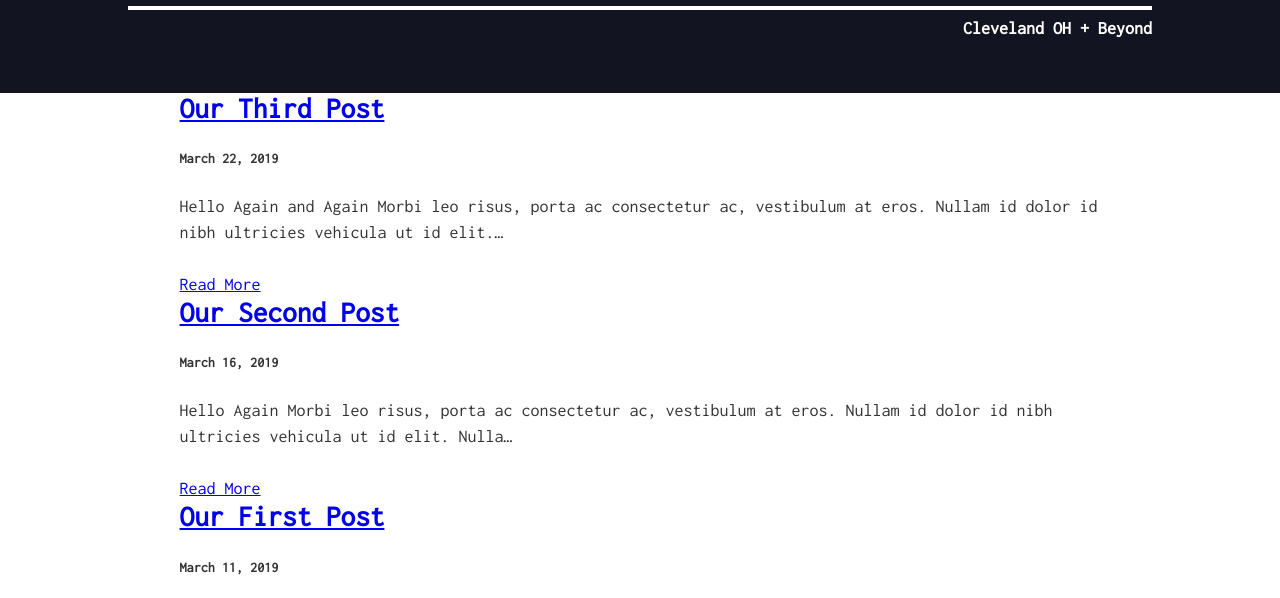
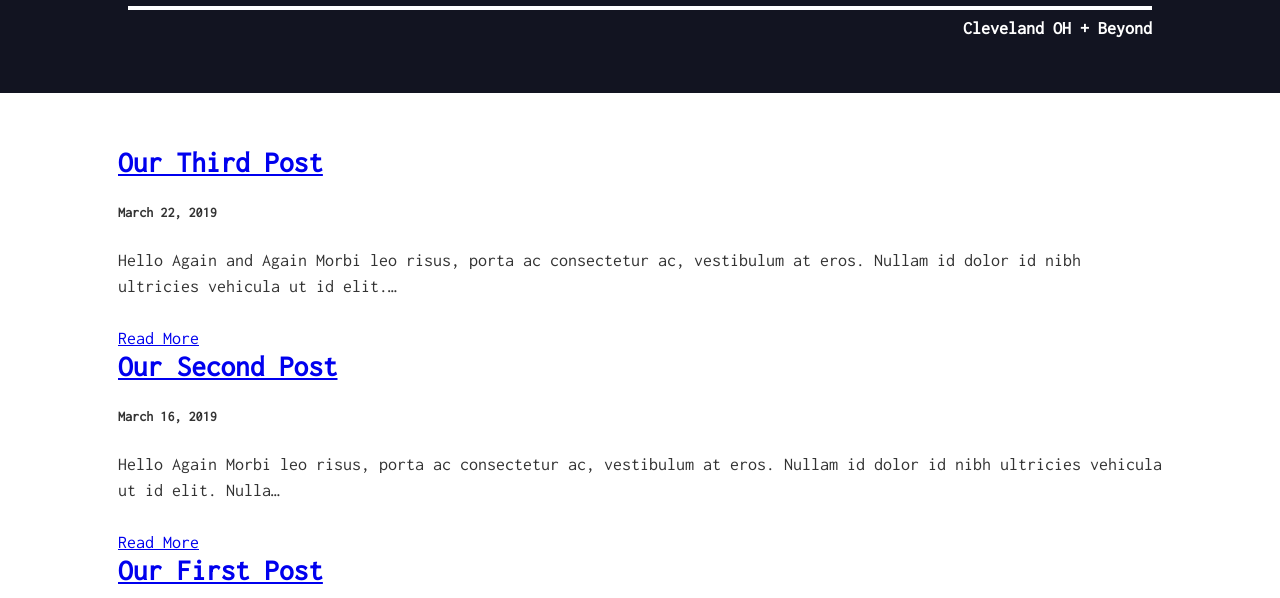
Before and after one commit to MarkLopresto/myFirstGatsbyTwo, a Gatsby site: page / in a window 1280 px wide. Shown: the part 182-780 px from the top of the page. Built offline with nearby package versions, Linux system fonts and the light colour scheme; Gatsby itself is replaced by a stand-in of ours.

Commit message:
remove inline styles and…
remove inline styles. change main to section wrapping children. use MainLayout as main

```diff
--- a/src/components/layout.js
+++ b/src/components/layout.js
@@ -35,22 +35,15 @@ const Layout = ({ children }) => (
     render={data => (
       <>
         <Header siteTitle={data.site.siteMetadata.title} />
-        <div
-          style={{
-            margin: `0 auto`,
-            maxWidth: 960,
-            padding: `0px 1.0875rem 1.45rem`,
-            paddingTop: 0,
-          }}
-        >
-          <main>{children}</main>
+        <MainLayout>
+          <section>{children}</section>
           <Archive />
           <footer>
             © {new Date().getFullYear()}, Built with
             {` `}
             <a href="https://www.gatsbyjs.org">Gatsby</a>
           </footer>
-        </div>
+        </MainLayout>
       </>
     )}
   />
```
